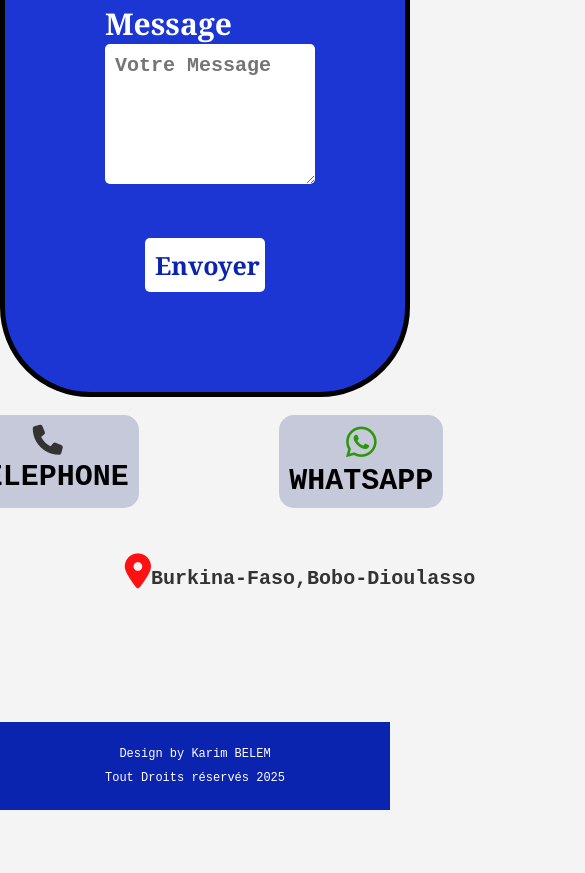
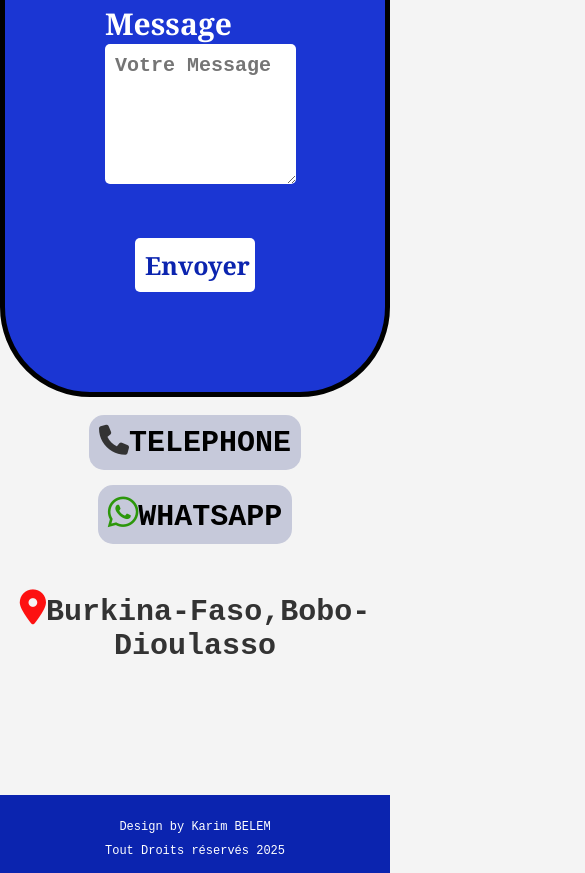
Before and after one commit to Donald179/Portfolio, a plain HTML site: page contact.html in a window 390 px wide. Shown: the part 1067-1940 px from the top of the page, 585 px wide, since content can reach past the window. Before the commit the page ends 1877 px from the top, so only its background shows below. Drawn offline with Linux system fonts and the light colour scheme.

Commit message:
Update contact.css

```diff
--- a/contact.css
+++ b/contact.css
@@ -290,15 +290,25 @@ footer p1, footer p2 {
 
 /* Afficher le bouton hamburger sur les petits écrans */
 @media (max-width: 768px) {
-    .localisation p5{
-        text-align: center;
-        font-weight: bold;
-        font-size: 20px;
-        padding: 10px;
-    }
+    .reseaux{
+        display: flex;
+        flex-direction: column;
+        align-items: center;
+        justify-content: center;
+        width: 100%;
+        margin: 0 auto;
+        padding: 0;}
+    .localisation{
+        display: flex;
+        flex-direction: column;
+        align-items: center;
+        justify-content: center;
+        width: 100%;
+        margin: 0 auto;
+        padding: 0;}
     form{
         margin: 0 auto;
-        width: 200px;
+        width: 180px;
         background-color: rgb(27, 54, 211);
         padding:100px;
         display: flex;
@@ -350,9 +360,25 @@ footer p1, footer p2 {
 }
 
 @media (max-width: 480px) {
+    .reseaux{
+        display: flex;
+        flex-direction: column;
+        align-items: center;
+        justify-content: center;
+        width: 100%;
+        margin: 0 auto;
+        padding: 0;}
+    .localisation{
+        display: flex;
+        flex-direction: column;
+        align-items: center;
+        justify-content: center;
+        width: 100%;
+        margin: 0 auto;
+        padding: 0;}
     form{
         margin: 0 auto;
-    width: 200px;
+        width: 180px;
         background-color: rgb(27, 54, 211);
         padding:100px;
         display: flex;
```
Lines whose indentation alone changed are shown as unchanged.
